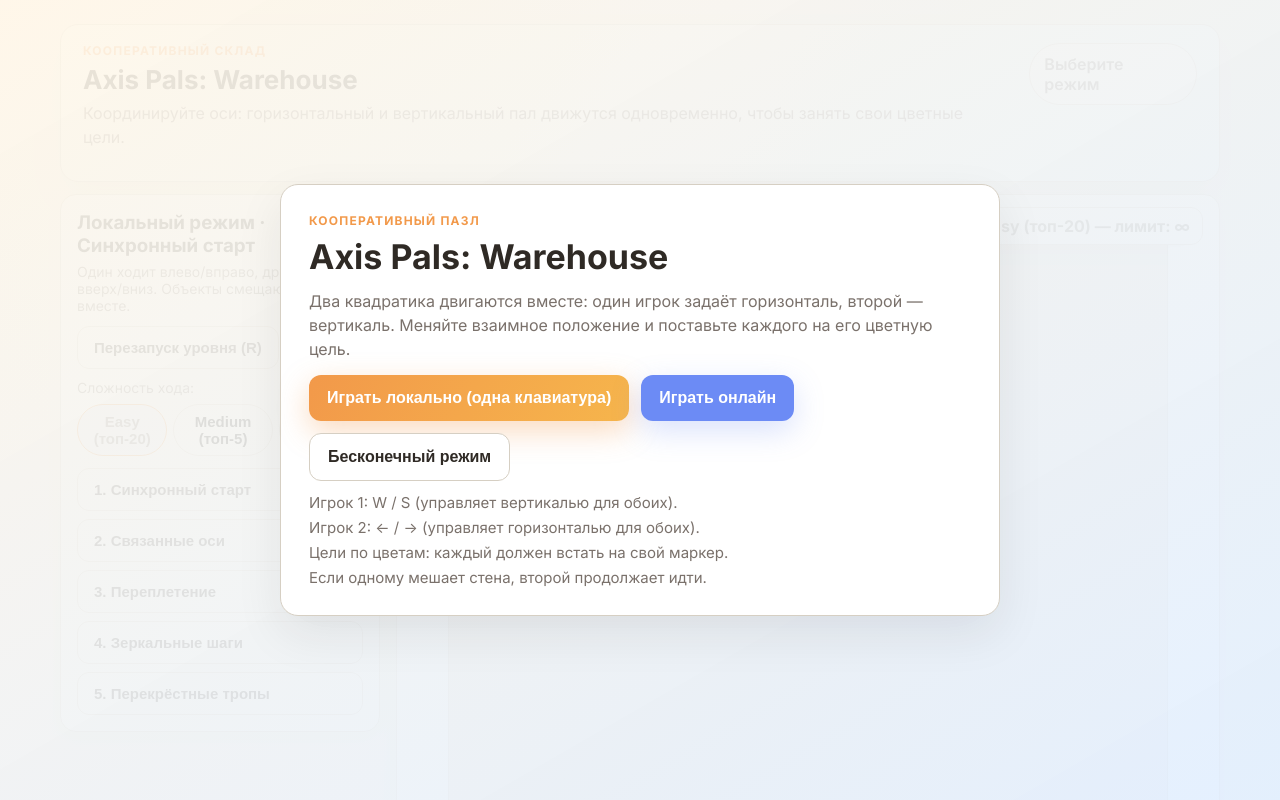
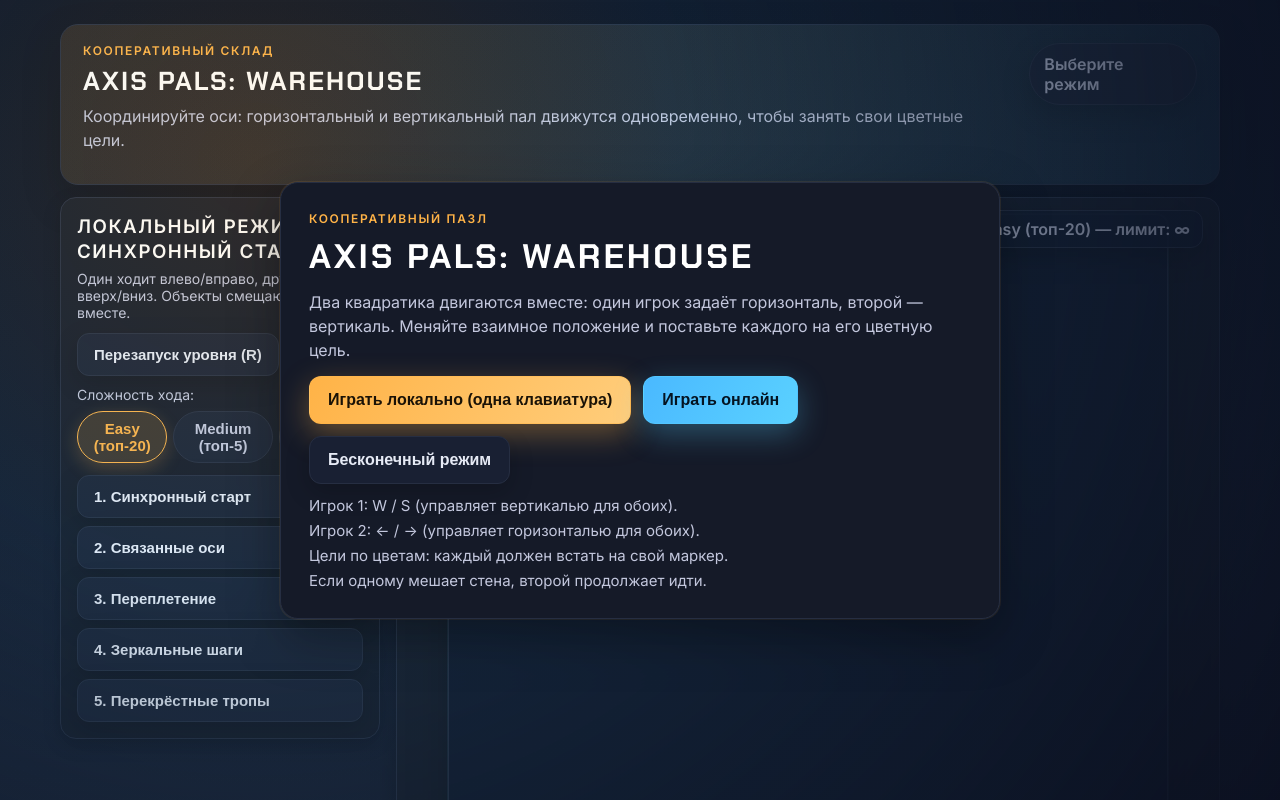
Before and after one commit to JustSadSock/Axis-Pals-Warehouse, a website with bundled scripts: page public/index.html in a window 1280 px wide. Shown: the top 800 px of the page. Built offline with nearby package versions, Linux system fonts and the light colour scheme.

Commit message:
Apply warm warehouse evening theme

```diff
--- a/public/styles.css
+++ b/public/styles.css
@@ -1,20 +1,26 @@
-@import url('https://fonts.googleapis.com/css2?family=Inter:wght@400;600;700&display=swap');
+@import url('https://fonts.googleapis.com/css2?family=Chakra+Petch:wght@600;700&family=Inter:wght@400;500;600&display=swap');
 
 :root {
-  --bg-color: #f6f3ed;
-  --panel: #ffffff;
-  --border: #d6cfc3;
-  --accent: #f2994a;
-  --accent-2: #6c8bf5;
-  --text: #2f2a25;
-  --muted: #7a716b;
-  --wall: #2d2b32;
-  --floor: #ece6dc;
-  --goal-ring: #b5df7c;
-  --box: #f3d4aa;
-  --box-shadow: #caa77e;
-  --robot1: #5bc0be;
-  --robot2: #ff8a65;
+  --bg-top: #0b1020;
+  --bg-bottom: #1a2236;
+  --panel: #151a28;
+  --panel-soft: #192033;
+  --border: #262e42;
+  --accent: #ffb347;
+  --accent-2: #5ad1ff;
+  --danger: #ff5c5c;
+  --text: #e6eaf5;
+  --muted: #c3c7dd;
+  --heading: #ffffff;
+  --wall: #0f1628;
+  --floor: #0f172a;
+  --goal-ring: #5ad1ff;
+  --box: #f3c38c;
+  --box-shadow: #c28b54;
+  --robot1: #67e6a8;
+  --robot2: #ff9b6a;
+  --glow: rgba(90, 209, 255, 0.3);
+  --shadow: rgba(0, 0, 0, 0.35);
 }
 
 * { box-sizing: border-box; }
@@ -22,9 +28,16 @@
 body {
   margin: 0;
   font-family: 'Inter', system-ui, -apple-system, sans-serif;
-  background: radial-gradient(circle at 20% 20%, #fff7e9 0, var(--bg-color) 45%, #f1ece4 80%);
+  background: linear-gradient(180deg, var(--bg-top), var(--bg-bottom));
   color: var(--text);
   min-height: 100vh;
+}
+
+h1, h2, h3 {
+  font-family: 'Chakra Petch', 'Inter', system-ui, sans-serif;
+  letter-spacing: 0.08em;
+  text-transform: uppercase;
+  color: var(--heading);
 }
 
 .page {
@@ -36,7 +49,7 @@ body {
 .start-screen {
   position: fixed;
   inset: 0;
-  background: linear-gradient(150deg, rgba(255,247,233,0.9), rgba(226,239,255,0.92));
+  background: radial-gradient(circle at 20% 20%, rgba(255, 179, 71, 0.12), rgba(90, 209, 255, 0.08) 35%, rgba(11, 16, 32, 0.95));
   display: grid;
   place-items: center;
   z-index: 10;
@@ -49,7 +62,7 @@ body {
   padding: 28px;
   max-width: 720px;
   width: calc(100% - 32px);
-  box-shadow: 0 18px 48px rgba(0,0,0,0.08);
+  box-shadow: 0 18px 50px var(--shadow), 0 0 0 1px rgba(255, 179, 71, 0.1);
 }
 
 .hidden { display: none !important; }
@@ -60,38 +73,39 @@ body {
   align-items: center;
   gap: 24px;
   padding: 18px 22px;
-  background: linear-gradient(120deg, #fff7ee, #f0f7ff);
+  background: linear-gradient(120deg, rgba(255, 179, 71, 0.12), rgba(90, 209, 255, 0.12));
   border: 1px solid var(--border);
   border-radius: 18px;
-  box-shadow: 0 16px 36px rgba(0,0,0,0.06);
+  box-shadow: 0 16px 36px rgba(0, 0, 0, 0.25);
 }
 
 h1 { margin: 8px 0 12px; font-size: 34px; }
 h2.hero-title { margin: 6px 0 6px; font-size: 26px; }
 h3 { margin: 0; }
 .lede { margin: 0 0 14px; color: var(--muted); line-height: 1.5; }
-.eyebrow { text-transform: uppercase; letter-spacing: 0.1em; font-size: 12px; color: var(--accent); margin: 0; font-weight: 700; }
+.eyebrow { text-transform: uppercase; letter-spacing: 0.14em; font-size: 12px; color: var(--accent); margin: 0; font-weight: 700; }
 
 .cta-row { display: flex; flex-wrap: wrap; gap: 12px; margin: 12px 0; }
-button { cursor: pointer; border: none; border-radius: 12px; font-weight: 700; padding: 12px 16px; font-size: 15px; transition: transform 120ms ease, box-shadow 160ms ease; }
+button { cursor: pointer; border: 1px solid transparent; border-radius: 12px; font-weight: 700; padding: 12px 16px; font-size: 15px; transition: transform 120ms ease, box-shadow 160ms ease, border-color 160ms ease, background 160ms ease; color: var(--heading); }
 button.large { padding: 14px 18px; font-size: 16px; }
 button:hover { transform: translateY(-1px); }
 button:active { transform: translateY(0); }
 
-.primary { background: linear-gradient(120deg, var(--accent), #f6b54c); color: #fff; box-shadow: 0 10px 30px rgba(242,153,74,0.35); }
-.secondary { background: var(--accent-2); color: #fff; box-shadow: 0 10px 30px rgba(108,139,245,0.25); }
-.ghost { background: #fff; color: var(--text); border: 1px solid var(--border); }
+.primary { background: linear-gradient(120deg, var(--accent), #ffcd7b); color: #1a1206; box-shadow: 0 10px 30px rgba(255, 179, 71, 0.35); border-color: rgba(255, 179, 71, 0.4); }
+.secondary { background: linear-gradient(120deg, #4ab9ff, var(--accent-2)); color: #041321; box-shadow: 0 10px 30px var(--glow); border-color: rgba(90, 209, 255, 0.4); }
+.ghost { background: var(--panel-soft); color: var(--text); border: 1px solid var(--border); box-shadow: 0 8px 24px rgba(0, 0, 0, 0.2); }
 
 .controls-note { color: var(--muted); font-size: 15px; display: grid; gap: 6px; margin-top: 6px; }
 
 .status-pill {
   align-self: flex-start;
   padding: 10px 14px;
-  background: #fff;
+  background: var(--panel-soft);
   border-radius: 999px;
   border: 1px solid var(--border);
-  font-weight: 600;
+  font-weight: 700;
   color: var(--muted);
+  box-shadow: 0 10px 28px rgba(0, 0, 0, 0.22);
 }
 
 .hud {
@@ -103,9 +117,11 @@ button:active { transform: translateY(0); }
 .hud-item {
   padding: 10px 12px;
   border-radius: 12px;
-  background: #fff;
+  background: var(--panel);
   border: 1px solid var(--border);
-  font-weight: 600;
+  font-weight: 700;
+  color: var(--muted);
+  box-shadow: 0 10px 22px rgba(0, 0, 0, 0.22);
 }
 .hud .player1 { color: var(--robot1); }
 .hud .player2 { color: var(--robot2); }
@@ -116,7 +132,7 @@ button:active { transform: translateY(0); }
   border: 1px solid var(--border);
   border-radius: 16px;
   padding: 16px;
-  box-shadow: 0 6px 18px rgba(0,0,0,0.04);
+  box-shadow: 0 6px 18px rgba(0, 0, 0, 0.2);
 }
 .level-list { margin-top: 12px; display: grid; gap: 8px; }
 .level-button { width: 100%; justify-content: flex-start; text-align: left; display: block; }
@@ -125,22 +141,22 @@ button:active { transform: translateY(0); }
 .controls { display: flex; gap: 10px; margin-top: 12px; flex-wrap: wrap; align-items: center; }
 .difficulty { display: flex; align-items: center; gap: 8px; flex-wrap: wrap; color: var(--muted); font-size: 14px; }
 .chip-row { display: flex; gap: 6px; }
-.chip { border: 1px solid var(--border); background: rgba(255, 255, 255, 0.7); padding: 8px 12px; border-radius: 999px; cursor: pointer; transition: all 0.15s ease; }
-.chip.active { border-color: var(--accent); background: rgba(124, 174, 255, 0.15); color: var(--accent-strong); }
+.chip { border: 1px solid var(--border); background: var(--panel-soft); padding: 8px 12px; border-radius: 999px; cursor: pointer; transition: all 0.15s ease; color: var(--muted); }
+.chip.active { border-color: var(--accent); background: rgba(255, 179, 71, 0.16); color: var(--accent); box-shadow: 0 6px 18px rgba(255, 179, 71, 0.22); }
 
 .online-actions { display: flex; flex-direction: column; gap: 12px; }
-.card { border: 1px dashed var(--border); border-radius: 12px; padding: 12px; background: #fdfaf6; }
+.card { border: 1px dashed var(--border); border-radius: 12px; padding: 12px; background: var(--panel-soft); box-shadow: inset 0 1px 0 rgba(255,255,255,0.02); }
 .join-row { display: flex; gap: 8px; margin-top: 8px; }
-input { flex: 1; padding: 10px 12px; border-radius: 10px; border: 1px solid var(--border); font-size: 15px; }
+input { flex: 1; padding: 10px 12px; border-radius: 10px; border: 1px solid var(--border); font-size: 15px; background: #0f1524; color: var(--text); box-shadow: inset 0 1px 2px rgba(0,0,0,0.4); }
 .small { color: var(--muted); font-size: 13px; margin-top: 4px; }
-.online-status { margin-top: 10px; font-weight: 600; color: var(--muted); }
+.online-status { margin-top: 10px; font-weight: 700; color: var(--muted); }
 
 .game-area {
   background: var(--panel);
   border: 1px solid var(--border);
   border-radius: 16px;
   padding: 16px;
-  box-shadow: 0 10px 24px rgba(0,0,0,0.05);
+  box-shadow: 0 10px 24px rgba(0, 0, 0, 0.28);
   display: flex;
   flex-direction: column;
   align-items: center;
@@ -157,17 +173,18 @@ input { flex: 1; padding: 10px 12px; border-radius: 10px; border: 1px solid var(
   border: 1px solid var(--border);
   display: block;
   margin: 0 auto;
+  box-shadow: 0 0 0 1px rgba(90, 209, 255, 0.08), 0 20px 40px rgba(0, 0, 0, 0.25);
 }
 .caption { margin-top: 8px; color: var(--muted); font-size: 14px; text-align: center; }
 
 .floating-ui { position: absolute; top: 12px; left: 16px; right: 16px; display: flex; justify-content: space-between; gap: 8px; pointer-events: none; flex-wrap: wrap; }
-.pill { background: rgba(255,255,255,0.9); border: 1px solid var(--border); padding: 8px 12px; border-radius: 12px; font-weight: 700; color: var(--muted); box-shadow: 0 10px 24px rgba(0,0,0,0.06); }
+.pill { background: rgba(15, 23, 42, 0.85); border: 1px solid var(--border); padding: 8px 12px; border-radius: 12px; font-weight: 700; color: var(--muted); box-shadow: 0 10px 24px rgba(0,0,0,0.26); }
 .restart-hint { margin-top: 10px; color: var(--muted); font-size: 13px; text-align: center; }
 
 .overlay {
   position: fixed;
   inset: 0;
-  background: rgba(0,0,0,0.35);
+  background: rgba(7, 10, 22, 0.7);
   display: none;
   place-items: center;
   z-index: 20;
@@ -183,7 +200,7 @@ input { flex: 1; padding: 10px 12px; border-radius: 10px; border: 1px solid var(
   max-width: 420px;
   width: calc(100% - 32px);
   text-align: center;
-  box-shadow: 0 16px 36px rgba(0,0,0,0.15);
+  box-shadow: 0 16px 36px rgba(0, 0, 0, 0.4), 0 0 0 1px rgba(90, 209, 255, 0.12);
 }
 
 .overlay-actions {
@@ -199,10 +216,10 @@ input { flex: 1; padding: 10px 12px; border-radius: 10px; border: 1px solid var(
   bottom: 24px;
   transform: translateX(-50%) translateY(20px);
   padding: 12px 16px;
-  background: #1f1b15;
+  background: #0f1624;
   color: #fff;
   border-radius: 12px;
-  box-shadow: 0 10px 30px rgba(0,0,0,0.3);
+  box-shadow: 0 10px 30px rgba(0,0,0,0.4), 0 0 0 1px rgba(255, 92, 92, 0.4);
   opacity: 0;
   pointer-events: none;
   transition: opacity 160ms ease, transform 160ms ease;
```
